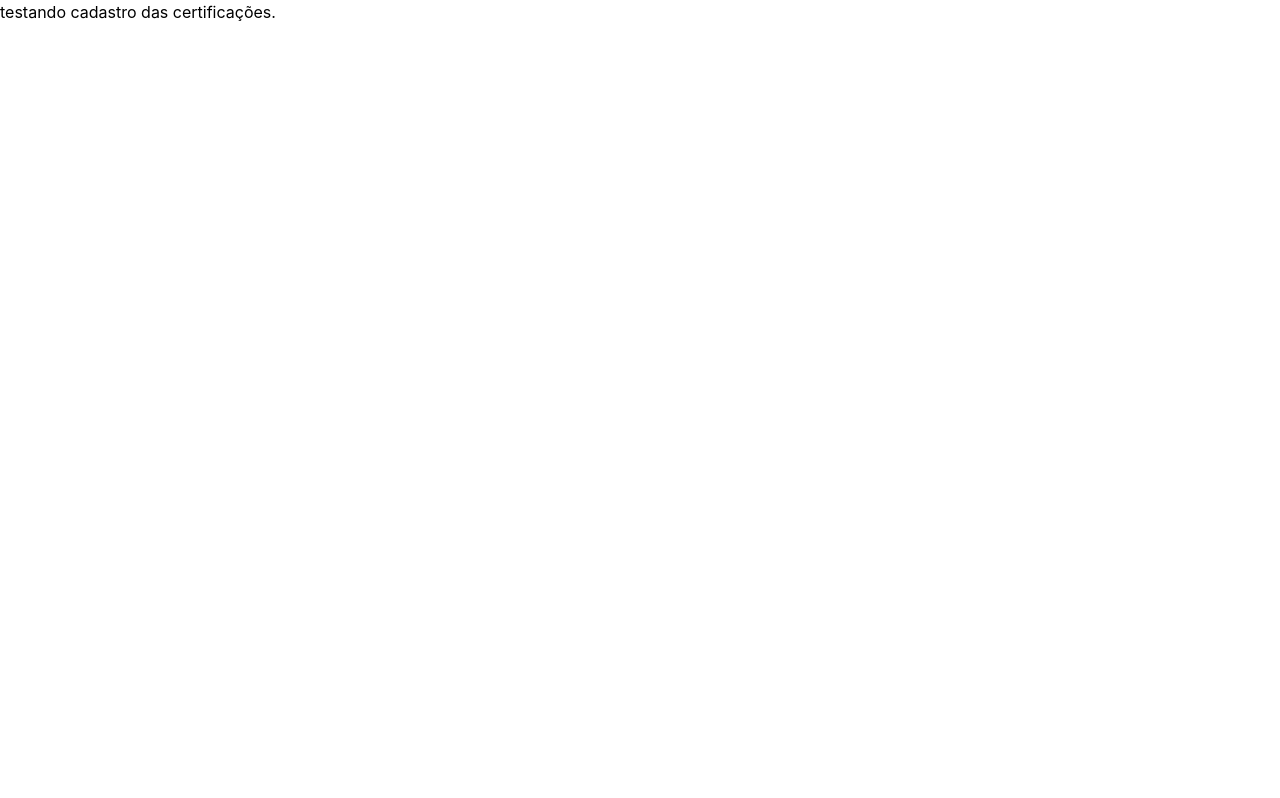
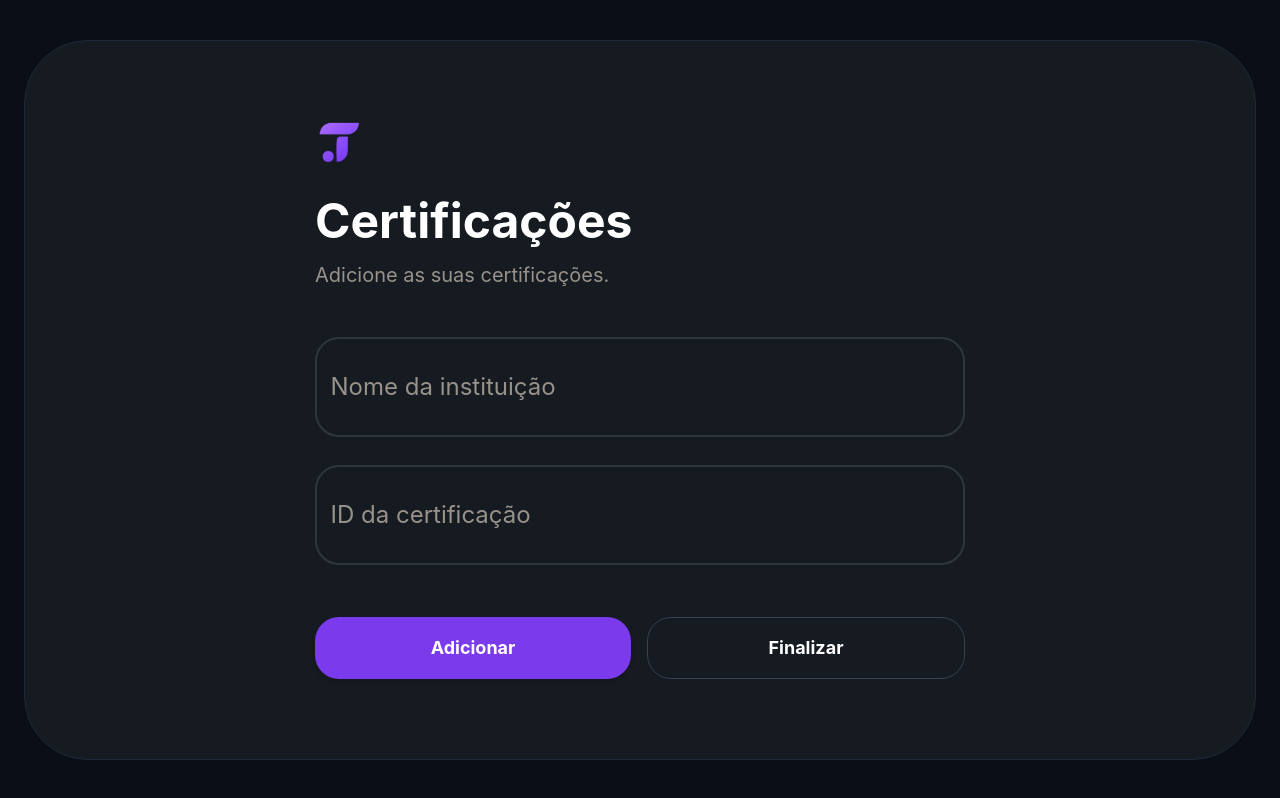
Before and after one commit to fernandasfarias/taskFlow-frontEnd, a React (Vite) app: page /onboarding/certificacoes in a window 1280 px wide. Built offline with nearby package versions, Linux system fonts and the light colour scheme.

Commit message:
telas empresa e certificações

```diff
--- a/src/pages/onboarding/certificacoes/Certificacoes.tsx
+++ b/src/pages/onboarding/certificacoes/Certificacoes.tsx
@@ -1,5 +1,119 @@
-export default function Certificacoes(){
-    return(
-        <div>testando cadastro das certificações.</div>
-    )
+import { useForm } from "react-hook-form";
+import toast, { Toaster } from "react-hot-toast";
+import { useNavigate } from "react-router-dom";
+
+const IMG_LOGO_ROXA = "/Frame2.png";
+
+export default function CadastroCertificacoes() {
+  const navigate = useNavigate();
+
+  // O reset serve para limpar os inputs depois que o usuário adiciona uma certificação
+  const { register, handleSubmit, reset, formState: { errors } } = useForm();
+
+  // 1. Função que apenas ADICIONA a certificação e mantém o usuário na página
+  const adicionarCertificacao = async (dados: any) => {
+    try {
+      console.log("ENVIANDO CERTIFICAÇÃO:", dados);
+
+      // AQUI ENTRA A SUA CHAMADA DA API
+
+      toast.success("Certificação adicionada com sucesso!");
+
+      // Limpa os campos do formulário para o usuario digitar a proxima
+      reset();
+
+    } catch (error) {
+      console.error("ERRO AO CADASTRAR CERTIFICAÇÃO:", error);
+      toast.error("Erro ao adicionar certificação. Verifique os dados.");
+    }
+  };
+
+  // 2. Função do botão FINALIZAR (apenas leva para o dashboard)
+  const irParaDashboard = () => {
+    navigate('/dashboard');
+  };
+
+
+  const inputEstilo = "w-full placeholder-[#98928A] bg-transparent text-base md:text-2xl py-8 unded-2xl md:rounded-3xl border-[2px] border-solid border-[#30363D] focus:border-[#7C3AED] focus:outline-none transition-colors font-normal text-white";
+
+  return (
+    <div className="min-h-screen bg-[#0A0E17] flex items-end md:items-center justify-center md:p-6 font-sans overflow-hidden relative">
+      <Toaster position="top-center" reverseOrder={false} />
+
+      <div className="w-full max-w-[1280px] bg-[#161B22] border border-gray-800 relative overflow-hidden flex text-white z-20
+        rounded-t-[40px] md:rounded-[56px] lg:rounded-[64px]
+        h-[88vh] md:h-[90vh] md:min-h-[600px] md:max-h-[800px]"
+      >
+        {/* COLUNA DO FORMULÁRIO */}
+        <div className="flex-1 md:flex-[2] flex flex-col justify-center items-center px-6 md:px-10 lg:px-20 py-12 md:py-8 h-full overflow-y-auto custom-scrollbar">
+
+          <div className="w-full max-w-[650px]">
+            <img src={IMG_LOGO_ROXA} className="w-10 lg:w-12 mb-8 object-contain" alt="Logo" />
+
+            <h2 className="text-4xl lg:text-5xl font-bold mb-4 text-white">Certificações</h2>
+            <p className="text-[#98928A] text-lg lg:text-xl mb-12 font-normal">Adicione as suas certificações.</p>
+
+            {/* O formulário chama a função de ADICIONAR */}
+            <form onSubmit={handleSubmit(adicionarCertificacao)} className="w-full flex flex-col gap-7 text-white">
+
+              {/* NOME DA INSTITUICAO */}
+              <div>
+                <input
+                  placeholder="  Nome da instituição "
+                  type="text"
+                  {...register("nomeInstituicao", { required: "O nome da instituição é obrigatório!" })}
+                  className={inputEstilo}
+                />
+                {errors.nomeInstituicao && (
+                  <span className="text-red-500 text-xs mt-1.5 ml-4 block font-normal">
+                    {String(errors.nomeInstituicao.message)}
+                  </span>
+                )}
+              </div>
+
+              {/* ID DA CERTIFICAÇÃO */}
+              <div>
+                <input
+                  placeholder="  ID da certificação "
+                  type="text"
+                  {...register("idCertificacao", { required: "O ID da certificação é obrigatório!" })}
+                  className={inputEstilo}
+                />
+                {errors.idCertificacao && (
+                  <span className="text-red-500 text-xs mt-1.5 ml-4 block font-normal">
+                    {String(errors.idCertificacao.message)}
+                  </span>
+                )}
+              </div>
+
+              {/* BOTÕES */}
+              <div className="flex flex-col sm:flex-row gap-4 mt-6">
+
+                {/* Botão de Submit */}
+                <button
+                  type="submit"
+                  className="flex-1 bg-[#7C3AED] hover:bg-[#6D28D9] text-white text-lg font-bold py-4 rounded-2xl md:rounded-3xl transition duration-300 shadow-md"
+                >
+                  Adicionar
+                </button>
+
+                {/* Botão comum */}
+                <button
+                  type="button"
+                  onClick={irParaDashboard}
+                  className="flex-1 bg-transparent hover:bg-gray-800 text-white border border-gray-700 text-lg font-bold py-4 rounded-2xl md:rounded-3xl transition duration-300"
+                >
+                  Finalizar
+                </button>
+
+              </div>
+
+            </form>
+          </div>
+        </div>
+
+
+      </div>
+    </div>
+  );
 }
--- a/src/pages/onboarding/empresa/Empresa.tsx
+++ b/src/pages/onboarding/empresa/Empresa.tsx
@@ -1,5 +1,105 @@
-export default function Empresa(){
-    return(
-        <div>Testando página do cadastro da empresa.</div>
-    )
+import { useForm } from "react-hook-form";
+import toast, { Toaster } from "react-hot-toast";
+import { useNavigate } from "react-router-dom";
+
+const IMG_LOGO_ROXA = "/Frame2.png";
+
+export default function CadastroEmpresa() {
+  const navigate = useNavigate();
+  const { register, handleSubmit, formState: { errors } } = useForm();
+
+  const enviarFormulario = async (dados: any) => {
+    try {
+      // Remove caracteres especiais do CNPJ antes de enviar
+      const cnpjApenasNumeros = dados.cnpj.replace(/[^\d]/g, '');
+      const dadosEnviar = { ...dados, cnpj: cnpjApenasNumeros };
+
+      console.log("DADOS DA EMPRESA PARA ENVIAR:", dadosEnviar);
+
+      toast.success("Empresa cadastrada com sucesso!");
+
+      // para a página principal (/dashboard)
+      navigate('/dashboard');
+
+    } catch (error) {
+      console.error("ERRO AO CADASTRAR EMPRESA:", error);
+      toast.error("Erro ao cadastrar empresa. Verifique os dados.");
+    }
+  };
+
+
+  const inputEstilo = "w-full placeholder-[#98928A] bg-transparent text-lg md:text-2xl py-8 px-10 rounded-2xl md:rounded-3xl border-[2px] border-solid border-[#30363D] focus:border-[#7C3AED] focus:outline-none transition-colors font-normal text-white";
+
+  return (
+    <div className="min-h-screen bg-[#0A0E17] flex items-end md:items-center justify-center md:p-6 font-sans overflow-hidden relative">
+      <Toaster position="top-center" reverseOrder={false} />
+
+      <div className="w-full max-w-[1280px] bg-[#161B22] border border-gray-800 relative overflow-hidden flex text-white z-20
+        rounded-t-[40px] md:rounded-[56px] lg:rounded-[64px]
+        h-[88vh] md:h-[90vh] md:min-h-[600px] md:max-h-[800px]"
+      >
+        {/* COLUNA DO FORMULÁRIO (Centralizada e Expandida) */}
+        <div className="flex-1 md:flex-[2] w-full flex flex-col justify-center items-center mx-auto px-6 md:px-10 lg:px-20 py-12 md:py-8 h-full overflow-y-auto custom-scrollbar">
+          {/* max-w-[650px] para permitir que o input cresça mais para as laterais */}
+          <div className="w-full max-w-[650px]">
+
+            <img src={IMG_LOGO_ROXA} className="w-10 lg:w-12 mb-8 object-contain self-start" alt="Logo" />
+
+            <h2 className="text-4xl lg:text-5xl font-bold mb-4 text-white">Dados da Empresa</h2>
+            <p className="text-[#98928A] text-lg lg:text-xl mb-12 font-normal">Por favor, preencha as informações abaixo.</p>
+
+            <form onSubmit={handleSubmit(enviarFormulario)} className="w-full flex flex-col gap-7 text-white">
+
+              {/* NOME DA EMPRESA */}
+              <div>
+                <input
+                  placeholder="Nome da empresa"
+                  type="text"
+                  {...register("nomeEmpresa", { required: "O nome da empresa é obrigatório!" })}
+                  className={inputEstilo}
+                />
+                {errors.nomeEmpresa && (
+                  <span className="text-red-500 text-xs mt-1.5 ml-4 block font-normal">
+                    {String(errors.nomeEmpresa.message)}
+                  </span>
+                )}
+              </div>
+
+              {/* CNPJ */}
+              <div>
+                <input
+                  placeholder="CNPJ"
+                  type="text"
+                  {...register("cnpj", {
+                    required: "O CNPJ é obrigatório!",
+                    pattern: {
+                      value: /^\d{2}\.\d{3}\.\d{3}\/\d{4}\-\d{2}$|^\d{14}$/,
+                      message: "Formato de CNPJ inválido"
+                    }
+                  })}
+                  className={inputEstilo}
+                />
+                {errors.cnpj && (
+                  <span className="text-red-500 text-xs mt-1.5 ml-4 block font-normal">
+                    {String(errors.cnpj.message)}
+                  </span>
+                )}
+              </div>
+
+              {/* BOTÃO DE SUBMISSÃO */}
+              <button
+                type="submit"
+                className="w-full bg-[#7C3AED] hover:bg-[#6D28D9] text-white text-xl font-bold py-5 mt-6 rounded-2xl md:rounded-3xl transition duration-300 shadow-md"
+              >
+                Finalizar Cadastro
+              </button>
+
+            </form>
+          </div>
+        </div>
+
+
+      </div>
+    </div>
+  );
 }
```
